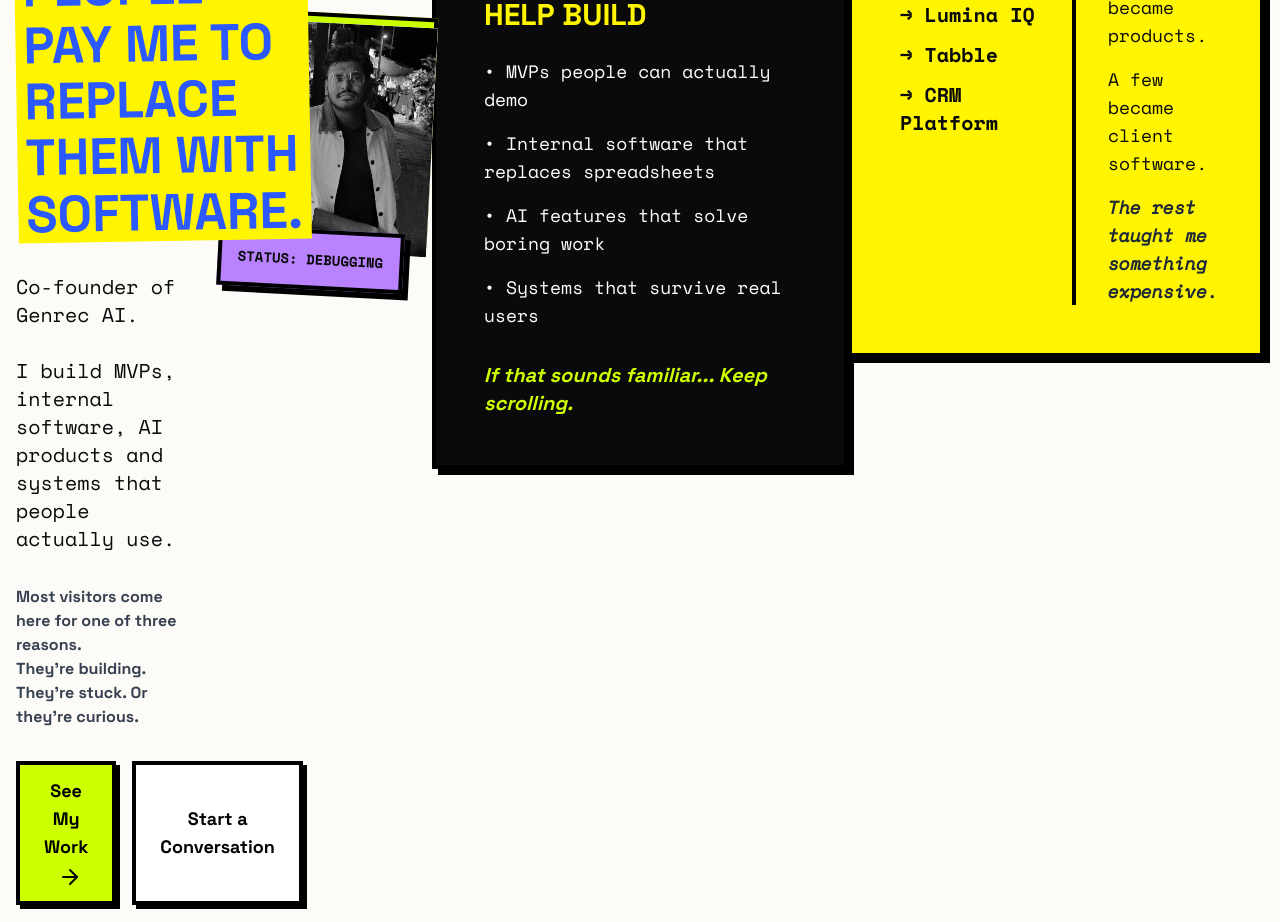
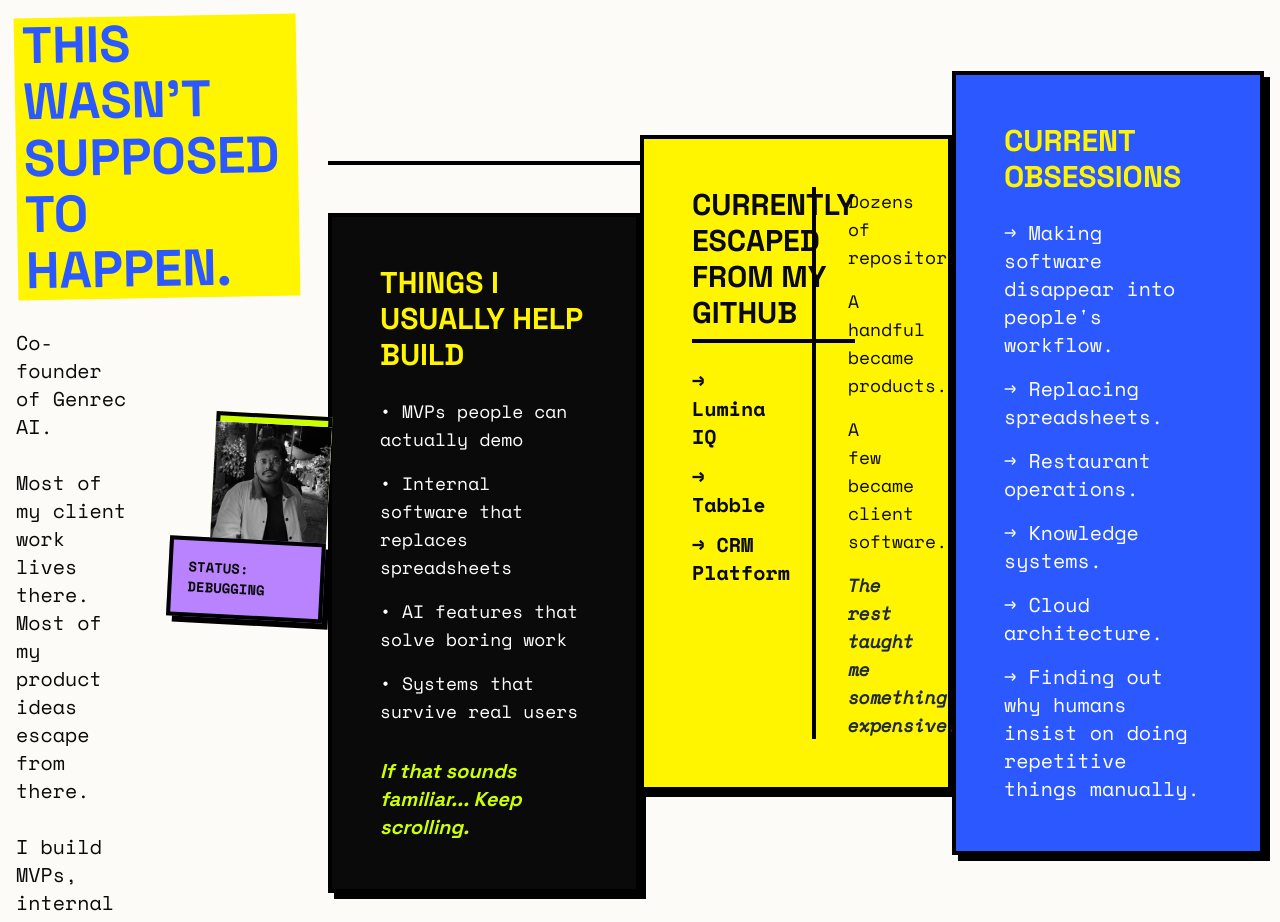
Before and after one commit to JaiSamyukth/jaisamyukth-portfolio, a React (Vite) app: page / in a window 1280 px wide. Shown: the part 900-1822 px from the top of the page. Built offline with nearby package versions, Linux system fonts and the light colour scheme.

Commit message:
Final 10/10 Polish: Fix CTA, add obsessions block, rename graveyard

```diff
--- a/components/Hero.tsx
+++ b/components/Hero.tsx
@@ -50,13 +50,14 @@ export const Hero: React.FC = () => {
                     </div>
 
                     <h1 className="text-[1.75rem] md:text-[2.35rem] lg:text-[3.2rem] font-black uppercase leading-[1.1] mb-8">
-                        This wasn't supposed to happen.<br />
                         I kept getting annoyed by inefficient systems.<br />
-                        <span className="text-neo-blue bg-neo-yellow px-2 inline-block transform -rotate-1 mt-2">Now people pay me to replace them with software.</span>
+                        Now people pay me to replace them with software.<br />
+                        <span className="text-neo-blue bg-neo-yellow px-2 inline-block transform -rotate-1 mt-2">This wasn't supposed to happen.</span>
                     </h1>
 
                     <p className="text-lg md:text-xl font-medium font-mono mb-8 max-w-lg leading-relaxed">
                         Co-founder of Genrec AI.<br /><br />
+                        Most of my client work lives there. Most of my product ideas escape from there.<br /><br />
                         I build MVPs, internal software, AI products and systems that people actually use.
                     </p>
 
@@ -69,7 +70,7 @@ export const Hero: React.FC = () => {
                             See My Work <ArrowRight className="inline ml-2" />
                         </NeoButton>
                         <NeoButton variant="secondary" onClick={() => navigate('/contact')}>
-                            Start a Conversation
+                            Tell Me What You're Building
                         </NeoButton>
                     </div>
 
@@ -135,7 +136,7 @@ export const Hero: React.FC = () => {
             <div className="max-w-7xl mx-auto w-full pb-20">
                 <div className="grid grid-cols-1 md:grid-cols-2 gap-8 bg-neo-yellow border-4 border-black p-8 md:p-12 shadow-neo">
                     <div>
-                        <h2 className="text-3xl font-black uppercase mb-6 border-b-4 border-black pb-2 inline-block">Things I've Built</h2>
+                        <h2 className="text-2xl md:text-3xl font-black uppercase mb-6 border-b-4 border-black pb-2 inline-block">Currently Escaped From My GitHub</h2>
                         <div className="font-mono text-xl font-bold space-y-3">
                             <p className="hover:translate-x-2 transition-transform cursor-pointer" onClick={() => navigate('/work')}>→ Lumina IQ</p>
                             <p className="hover:translate-x-2 transition-transform cursor-pointer" onClick={() => navigate('/work')}>→ Tabble</p>
@@ -150,6 +151,21 @@ export const Hero: React.FC = () => {
                     </div>
                 </div>
             </div>
+
+            {/* Current Obsessions Block */}
+            <div className="max-w-7xl mx-auto w-full pb-20">
+                <div className="bg-neo-blue text-white border-4 border-black p-8 md:p-12 shadow-neo">
+                    <h2 className="text-3xl font-black uppercase mb-6 text-neo-yellow">Current Obsessions</h2>
+                    <ul className="font-mono text-lg md:text-xl space-y-4">
+                        <li>→ Making software disappear into people's workflow.</li>
+                        <li>→ Replacing spreadsheets.</li>
+                        <li>→ Restaurant operations.</li>
+                        <li>→ Knowledge systems.</li>
+                        <li>→ Cloud architecture.</li>
+                        <li>→ Finding out why humans insist on doing repetitive things manually.</li>
+                    </ul>
+                </div>
+            </div>
         </section>
     );
 };
--- a/pages/Contact.tsx
+++ b/pages/Contact.tsx
@@ -26,21 +26,21 @@ export const Contact: React.FC = () => {
                     Say <br /> <span className="text-neo-blue">Hi.</span>
                 </h1>
 
-                <p className="text-xl font-medium text-center mb-6 max-w-xl mx-auto">
-                    If you have a broken workflow, a messy codebase, or just need something built so you can actually start selling it — reach out.<br />
-                    I read everything and usually reply before the next deployment finishes.
-                </p>
+                <div className="text-xl font-medium text-center mb-6 max-w-2xl mx-auto">
+                    Most people who email me fall into one of these categories.
+                </div>
 
-                <p className="text-lg font-mono text-center mb-8 max-w-xl mx-auto text-gray-700">
-                    <span className="font-bold text-black">What I respond to:</span><br />
-                    → "My dev abandoned this and it's on fire"<br />
-                    → "I need this MVP built yesterday"<br />
-                    → "Need help reducing your AWS bill? I build software. Not miracles."
-                </p>
+                <div className="text-lg font-mono text-center mb-8 max-w-xl mx-auto text-gray-800 space-y-4">
+                    <p>Your software is growing faster than your processes.</p>
+                    <p>You're still living inside spreadsheets.</p>
+                    <p>You need an MVP.</p>
+                    <p>Your previous developer disappeared.</p>
+                    <p>Or you've spent six months discussing an idea and zero weeks building it.</p>
+                </div>
 
-                <p className="text-base font-medium text-center mb-8 max-w-xl mx-auto text-gray-600">
-                    (Also happy to talk if you want to put Tabble hardware in an actual restaurant)
-                </p>
+                <div className="text-2xl font-black uppercase text-center mb-12 max-w-xl mx-auto text-neo-blue">
+                    If any of that sounds familiar...<br/>Let's fix it.
+                </div>
 
                 <div className="flex flex-wrap justify-center gap-4 mb-12">
                     <a href="mailto:jaisamyukth@gmail.com" className="group flex-1 min-w-[140px] max-w-[200px]">
--- a/pages/Experimental.tsx
+++ b/pages/Experimental.tsx
@@ -5,7 +5,7 @@ import { useSEO } from '../src/hooks/useSEO';
 
 export const Experimental: React.FC = () => {
   useSEO({
-    title: 'The Graveyard | Jai Samyukth B U',
+    title: 'Unfinished Business | Jai Samyukth B U',
     description: 'Half-finished ideas, things that almost worked, and repos I pretend don\'t exist.',
     canonical: '#/experimental',
   });
@@ -21,7 +21,7 @@ export const Experimental: React.FC = () => {
       <div className="max-w-6xl mx-auto">
         <div className="flex flex-col md:flex-row justify-between items-end mb-16 border-b-4 border-black pb-4">
             <div>
-                <h1 className="text-5xl md:text-8xl font-black uppercase mb-2">Graveyard</h1>
+                <h1 className="text-5xl md:text-8xl font-black uppercase mb-2">Unfinished Business</h1>
                 <p className="font-mono text-lg font-bold">The 90% that didn't make it</p>
             </div>
             <div className="mt-4 md:mt-0 bg-white border-2 border-black px-4 py-2 font-mono text-sm">
```
Also changed, not shown: 1 other file (tests, documents, lock files or other folders).
